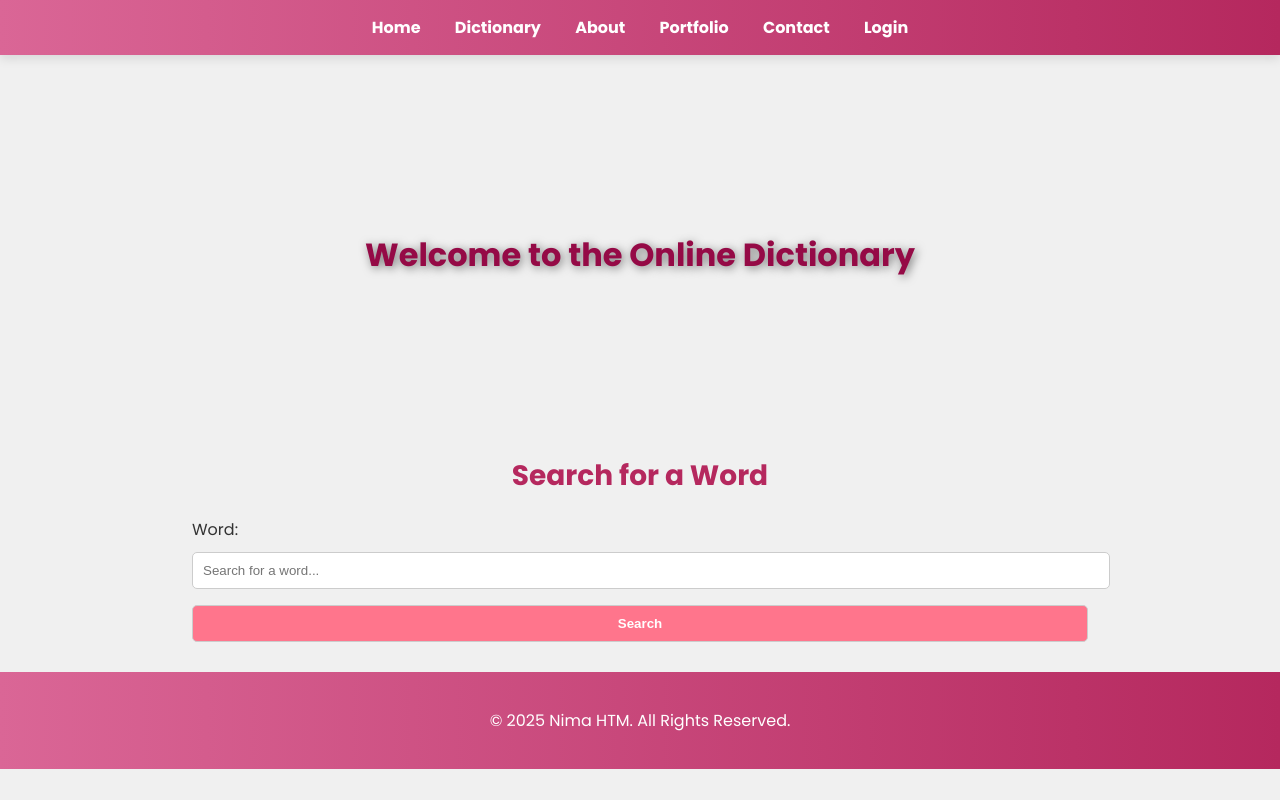
After one commit to nima-htm/HtmHome, a Django app: page /dict/ in a window 1280 px wide. The commit adds this page. Run offline with Django 5.2, Linux system fonts and the light colour scheme.

Commit message:
dict added

```diff
--- /dev/null
+++ b/htmapp/forms.py
@@ -0,0 +1,25 @@
+
+from django import forms
+
+class WordForm(forms.Form):
+    word = forms.CharField(
+        label='Word',
+        max_length=100,
+        required=True,
+        widget=forms.TextInput(attrs={'placeholder': 'Search for a word...'})
+    )
+
+    def clean_word(self):
+        word = self.cleaned_data.get('word')
+        if not word.isalpha():
+            raise forms.ValidationError("Please enter a valid word containing only letters.")
+        return word
+
+# اگر به حروف فارسی نیاز دارید، می‌توانید از regex استفاده کنید.
+#     import re
+
+# def clean_word(self):
+#     word = self.cleaned_data.get('word')
+#     if not re.match(r'^[\u0600-\u06FFa-zA-Z]+$', word):
+#         raise forms.ValidationError("کلمه باید فقط شامل حروف باشد.")
+#     return word
--- a/htmapp/urls.py
+++ b/htmapp/urls.py
@@ -3,5 +3,6 @@ from . import views
 
 urlpatterns = [
     path('',views.index,name='index'),
-    path('login/',views.login,name='login')
+    path('login/',views.login,name='login'),
+    path('dict/',views.dict,name='dict'),
 ]
--- a/htmapp/views.py
+++ b/htmapp/views.py
@@ -1,5 +1,9 @@
+import requests
+#: برای تحلیل و استخراج اطلاعات از HTML سایت.
+from bs4 import BeautifulSoup
 from django.shortcuts import render
 from django.http import HttpResponse
+from .forms import WordForm
 # Create your views here.
 
 def index(request):
@@ -8,3 +12,30 @@ def index(request):
 
 def login(request):
     return render(request , 'login.html')
+
+
+def dict(request):
+    word = None
+    meaning = None
+    main_meaning = None
+    form = WordForm()
+    if request.method == 'POST':
+        form = WordForm(request.POST)
+        if form.is_valid():
+            word = form.cleaned_data['word']
+            url = f"https://abadis.ir/?word={word}"
+            response = requests.get(url,headers={'User-Agent': 'Mozilla/5.0'})
+            soap = BeautifulSoup(response.text, 'html.parser')
+            divs = soap.find('div', class_='lun boxBd boxMain')
+            meaning = divs.find('b', string='معنی') if divs else None
+            if meaning:
+                raw_meanings = meaning.find_next('hr').previous_sibling.get_text(strip=True).split('،')
+                main_meaning = [m.replace(':', '').strip() for m in raw_meanings if m.strip()]
+            else:
+                main_meaning = ["No meaning found"]
+    context = {
+        'form': form,
+        'word': word,
+        'meaning': main_meaning
+    }
+    return render(request , 'dict.html' , context=context)
--- a/static/css/style.css
+++ b/static/css/style.css
@@ -11,6 +11,9 @@ footer {
     margin-top: 30px;
     text-align: center;
 }
+ul {
+    list-style-type: none;
+  }
 .navbar {
     background: linear-gradient(90deg, #da6696, #b5285e);
     padding: 15px;
@@ -178,3 +181,65 @@ input[type="checkbox"] {
     -webkit-appearance: none;
     -moz-appearance: none;
 }
+
+.results {
+    width: 70%; /* Match the width of .contact-form */
+    margin: 30px auto; /* Center the results section horizontally */
+    padding: 20px;
+    background: #fff;
+    border-radius: 10px;
+    box-shadow: 0 4px 10px rgba(0, 0, 0, 0.1);
+}
+
+.results h2 {
+    color: #b5285e;
+    font-size: 24px;
+    margin-bottom: 15px;
+    text-align: center; /* Center the heading */
+}
+
+.meaning-list {
+    display: flex;
+    flex-wrap: wrap;
+    justify-content: flex-start; /* Align items to the right */
+    gap: 15px; /* Add spacing between items */
+    direction: rtl; /* Set text direction to right-to-left */
+    padding: 0;
+    margin: 0;
+}
+
+.meaning-item {
+    flex: 0 1 calc(30% - 15px); /* Each item takes 30% of the row width minus the gap */
+    background: #f9f9f9;
+    padding: 10px;
+    border-radius: 5px;
+    box-shadow: 0 2px 5px rgba(0, 0, 0, 0.1);
+    text-align: right; /* Align text to the right */
+    box-sizing: border-box; /* Include padding and border in width calculation */
+}
+
+.meaning-item:hover {
+    background: #ffebf0;
+}
+
+.no-results {
+    color: #b5285e;
+    font-size: 18px;
+    margin-top: 20px;
+    text-align: center;
+}
+
+.btn-primary {
+    background: #b5285e;
+    color: white;
+    padding: 10px 20px;
+    border: none;
+    border-radius: 5px;
+    cursor: pointer;
+    font-weight: bold;
+    transition: background 0.3s;
+}
+
+.btn-primary:hover {
+    background: #da6696;
+}
--- /dev/null
+++ b/templates/dict.html
@@ -0,0 +1,52 @@
+{% load static %}
+
+<!DOCTYPE html>
+<html lang="fa">
+<head>
+    <meta charset="UTF-8">
+    <meta name="viewport" content="width=device-width, initial-scale=1.0">
+    <title>Online Dictionary</title>
+    <link rel="stylesheet" href="{% static 'css/style.css' %}">
+    <link href="https://fonts.googleapis.com/css2?family=Poppins:wght@400;700&display=swap" rel="stylesheet">
+</head>
+<body>
+    <div class="navbar">
+        <a href="{% url 'index' %}">Home</a>
+        <a href="{% url 'dict' %}">Dictionary</a>
+        <a href="#about">About</a>
+        <a href="#portfolio">Portfolio</a>
+        <a href="#contact">Contact</a>
+        <a href="{% url 'login' %}">Login</a>
+    </div>
+
+    <div class="banner">Welcome to the Online Dictionary</div>
+
+    <section class="container">
+        <div class="section-header">
+            <h2>Search for a Word</h2>
+        </div>
+        <form method="post" class="contact-form">
+            {% csrf_token %}
+            {{ form.as_p }}
+            <button type="submit" class="btn-primary">Search</button>
+        </form>
+
+        {% if meaning %}
+            <div class="results">
+                <h2>Meanings for "{{ word }}":</h2>
+                <ul class="meaning-list">
+                    {% for m in meaning %}
+                        <li class="meaning-item">{{ m }}</li>
+                    {% endfor %}
+                </ul>
+            </div>
+        {% elif word %}
+            <p class="no-results">No results found for "{{ word }}".</p>
+        {% endif %}
+    </section>
+
+    <footer>
+        <p>&copy; 2025 Nima HTM. All Rights Reserved.</p>
+    </footer>
+</body>
+</html>
--- a/templates/index.html
+++ b/templates/index.html
@@ -14,6 +14,7 @@
 <body>
     <div class="navbar">
         <a href="{% url 'index' %}">Home</a>
+        <a href="{% url 'dict' %}">Dictionary</a>
         <a href="#about">About</a>
         <a href="#portfolio">Portfolio</a>
         <a href="#contact">Contact</a>
```
